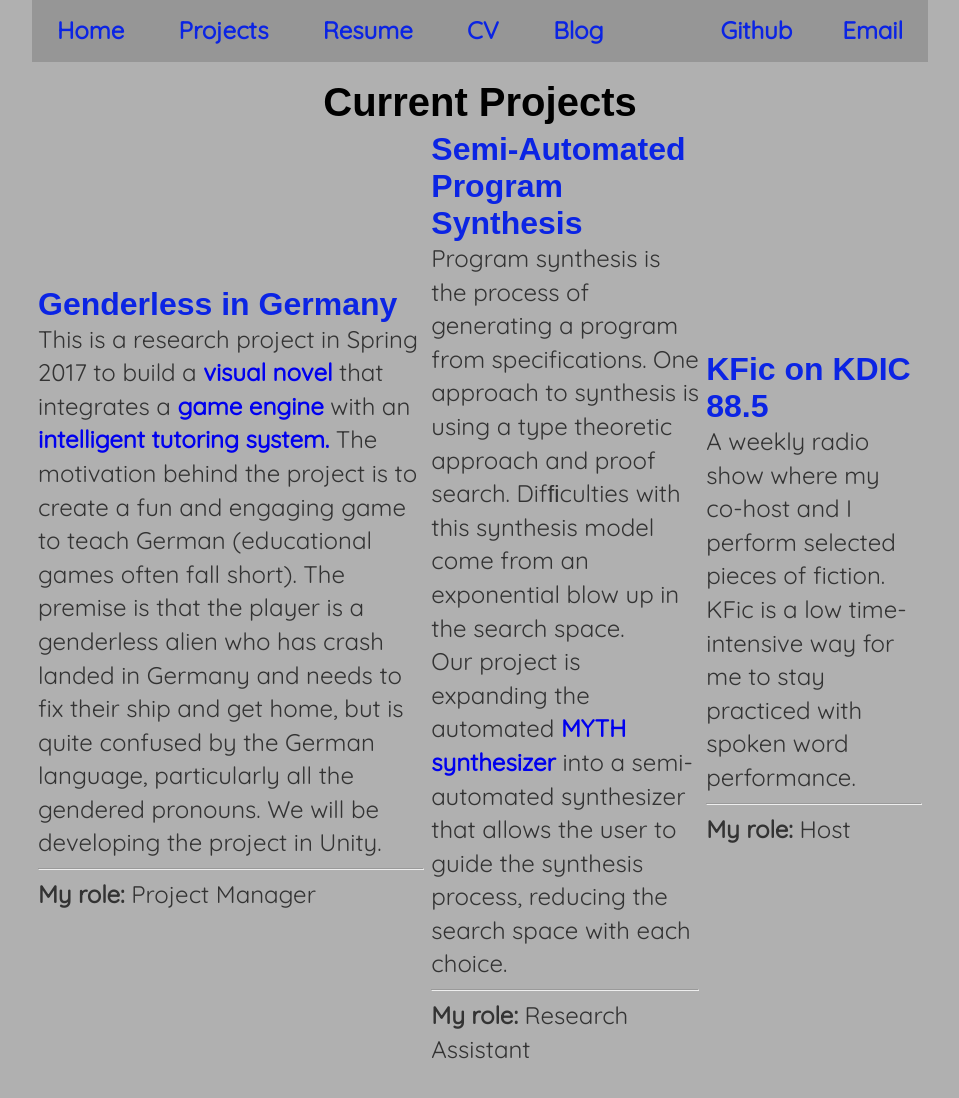
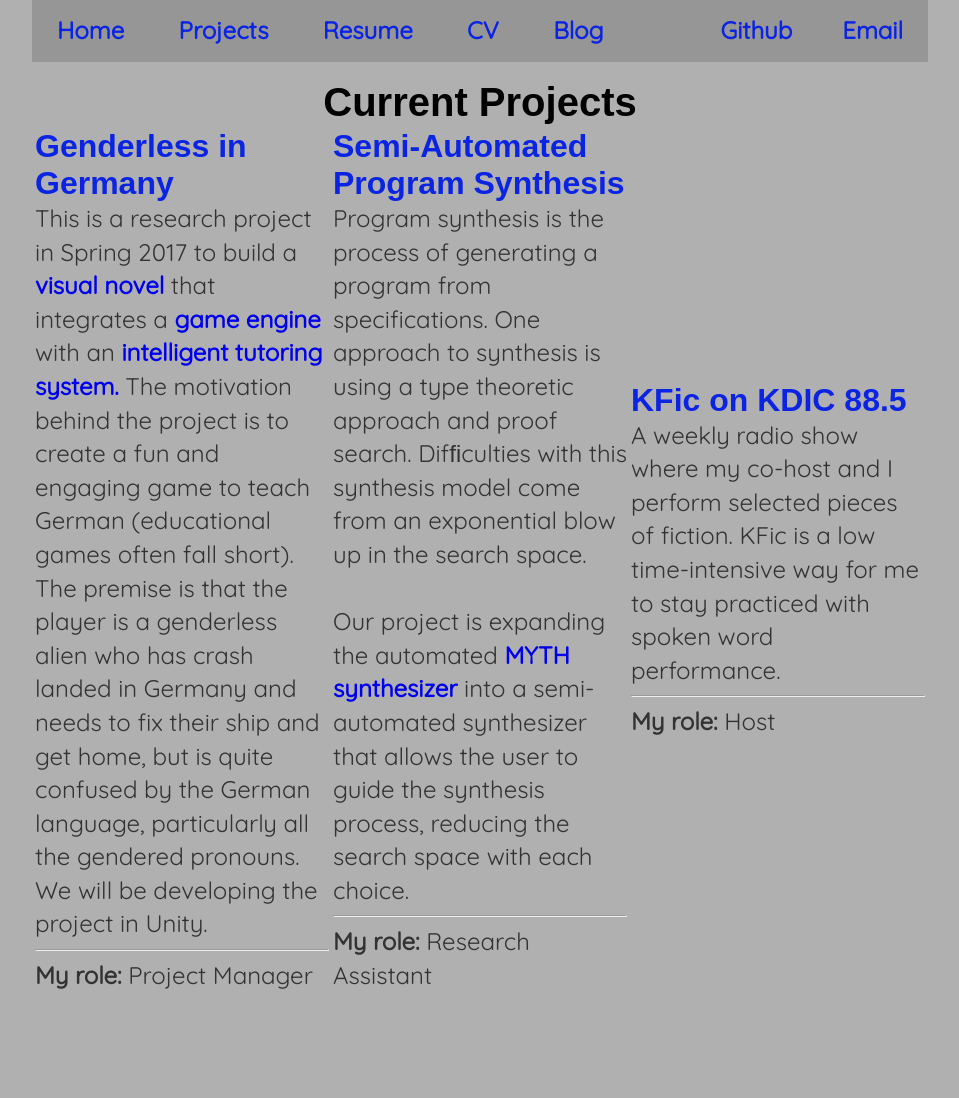
Before and after one commit to ZHHSegall/zhhsegall.github.io, a Jekyll site: the page built from projects/index.html, in a window 1280 px wide and 1132 px high. Shown: the top 1098 px of the window, without its empty margins (160-1119 px from the left). Built offline with Jekyll 4.4.1, drawn with Linux system fonts in a browser that asks for light colours.

Commit message:
Fix project headers and spacing

```diff
--- a/css/main.css
+++ b/css/main.css
@@ -87,6 +87,12 @@
 }
 
 table {
+    width:100%;
+}
+
+
+th, td {
     border: 1px #0B24E4;
     border-spacing: 5px;
+    width: 33%;
 }
--- a/projects/index.html
+++ b/projects/index.html
@@ -5,7 +5,7 @@
 <center><h1> Current Projects </h1></center>
 <table>
 	<td><div id="gig">
-		<h3 class="project-title"> Genderless in Germany </h1>
+		<h3 class="project-title"> Genderless in Germany </h3>
 		<p> This is a research project in Spring 2017 to build a
 			<a href="https://en.wikipedia.org/wiki/Visual_novel"> visual novel </a>
 			that integrates a
@@ -23,13 +23,13 @@
 		<p> <strong> My role: </strong> Project Manager </p>
 	</div></td>
     <td><div id="synthesis">
-    	<h3 class="project-title"> Semi-Automated Program Synthesis </h1>
+    	<h3 class="project-title"> Semi-Automated Program Synthesis </h3>
     	<p>
     		Program synthesis is the process of generating a program from
     		specifications. One approach to synthesis is using a type
     		theoretic approach and proof search. Difﬁculties with this
     		synthesis model come from an exponential blow up in the search space.
-    		<br>
+    		<br><br>
     		Our project is expanding the automated
     		<a href="https://github.com/psosera/myth">MYTH synthesizer</a>
     		into a semi-automated synthesizer that allows the user to guide the
@@ -39,7 +39,7 @@
 		<p> <strong> My role: </strong> Research Assistant </p>
     </div></td>
     <td><div id="KFic">
-    	<h3 class="project-title"> KFic on KDIC 88.5 </h1>
+    	<h3 class="project-title"> KFic on KDIC 88.5 </h3>
     	<p>
     		A weekly radio show where my co-host and I perform selected
     		pieces of fiction. KFic is a low time-intensive way for me
```
